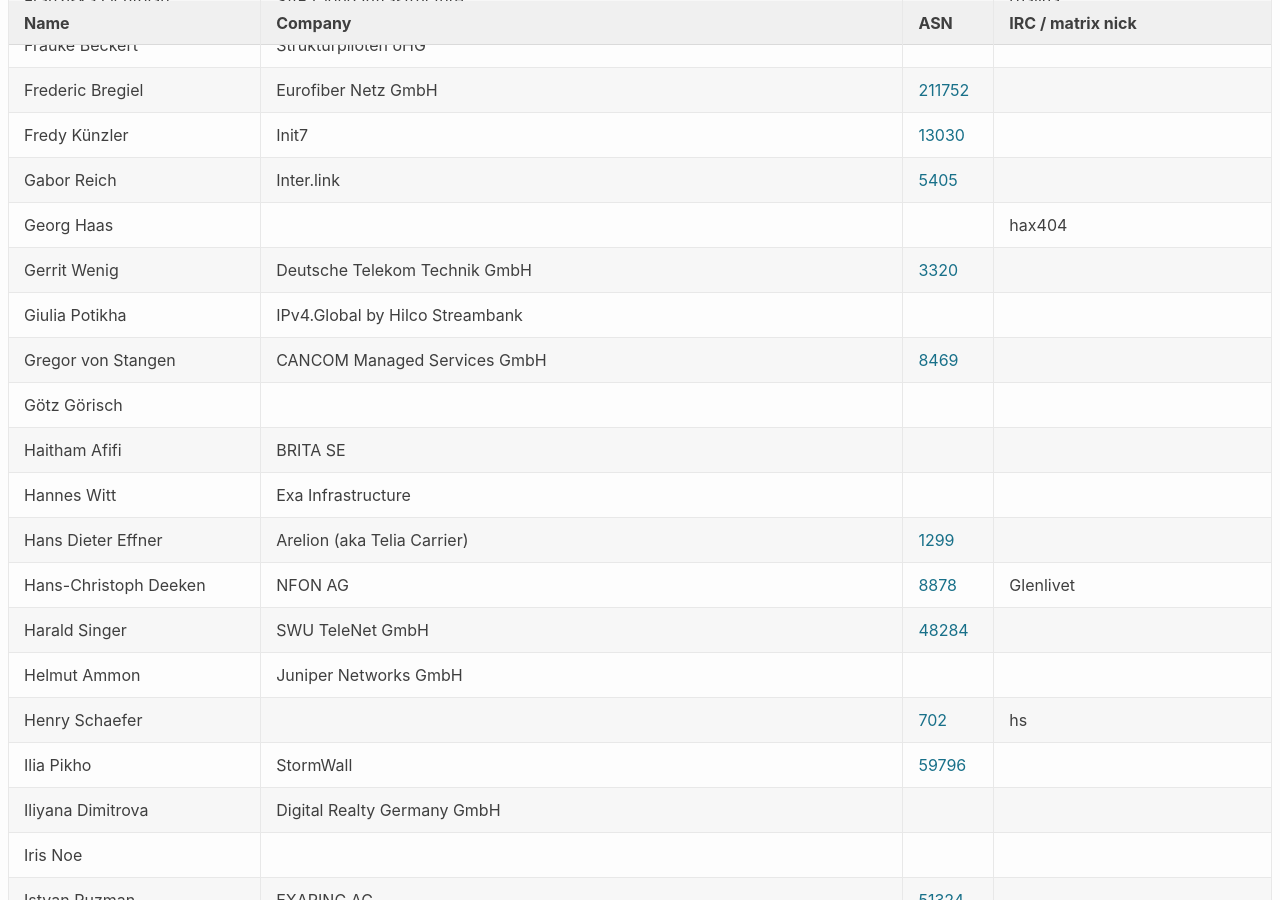
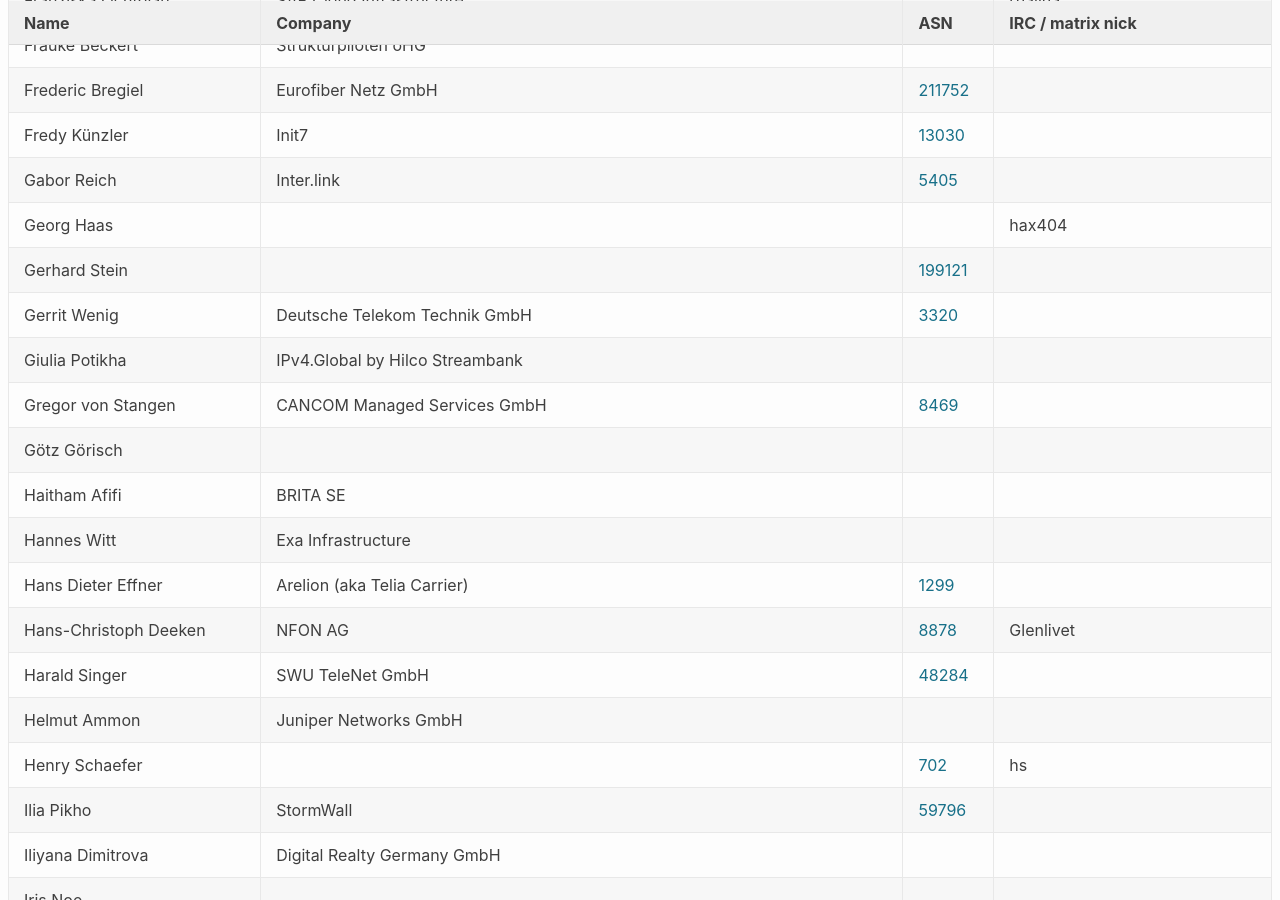
Before and after one commit to denog/pretix-attendeelist, a Jekyll site: the page built from denog17/index.markdown, in a window 1280 px wide and 900 px high, scrolled down 5014 px. Built offline with Jekyll 4.4.1, drawn with Linux system fonts in a browser that asks for light colours.

Commit message:
Latest data: Fri Sep 12 07:10:55 UTC 2025

```diff
--- a/_data/attendees_denog17_onsite.json
+++ b/_data/attendees_denog17_onsite.json
@@ -678,6 +678,12 @@
     "asn": null
   },
   {
+    "name": "Gerhard Stein",
+    "company": null,
+    "irc": null,
+    "asn": "199121"
+  },
+  {
     "name": "Gerrit Wenig",
     "company": "Deutsche Telekom Technik GmbH",
     "irc": null,
```
